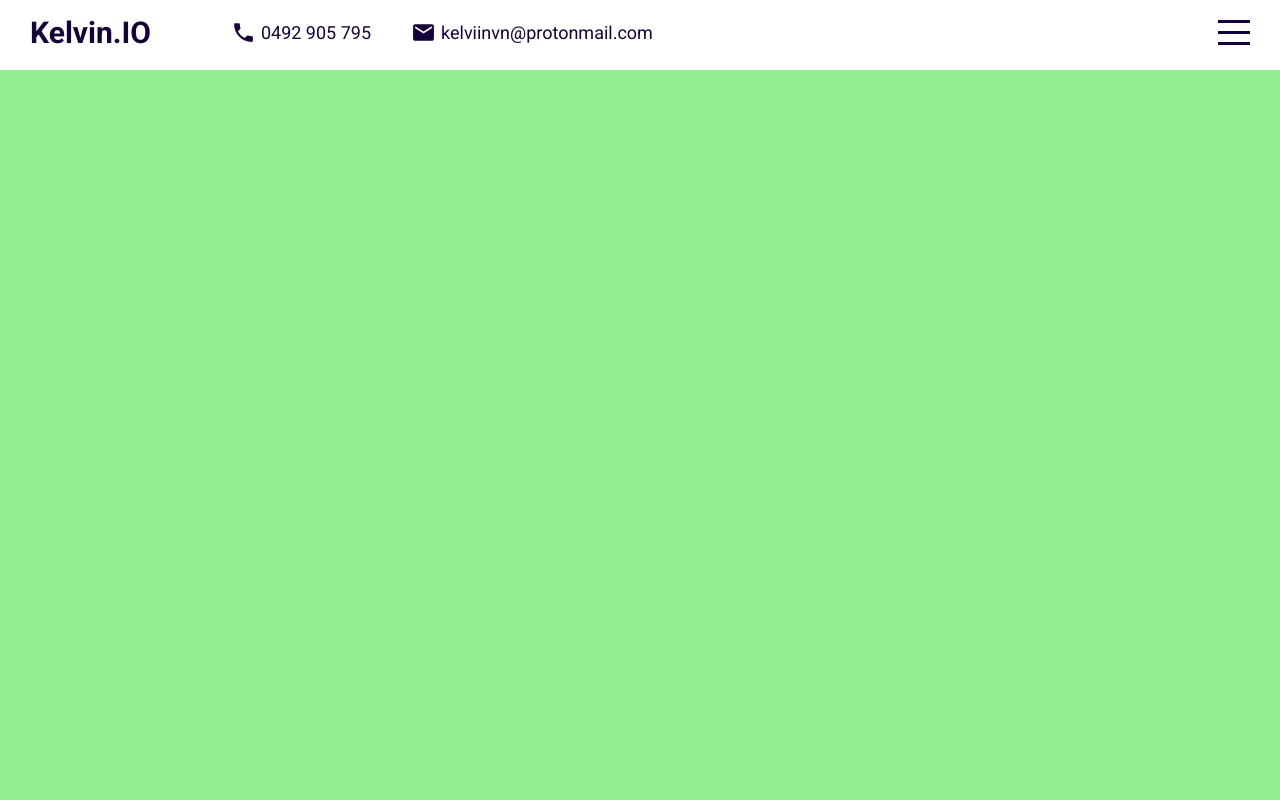
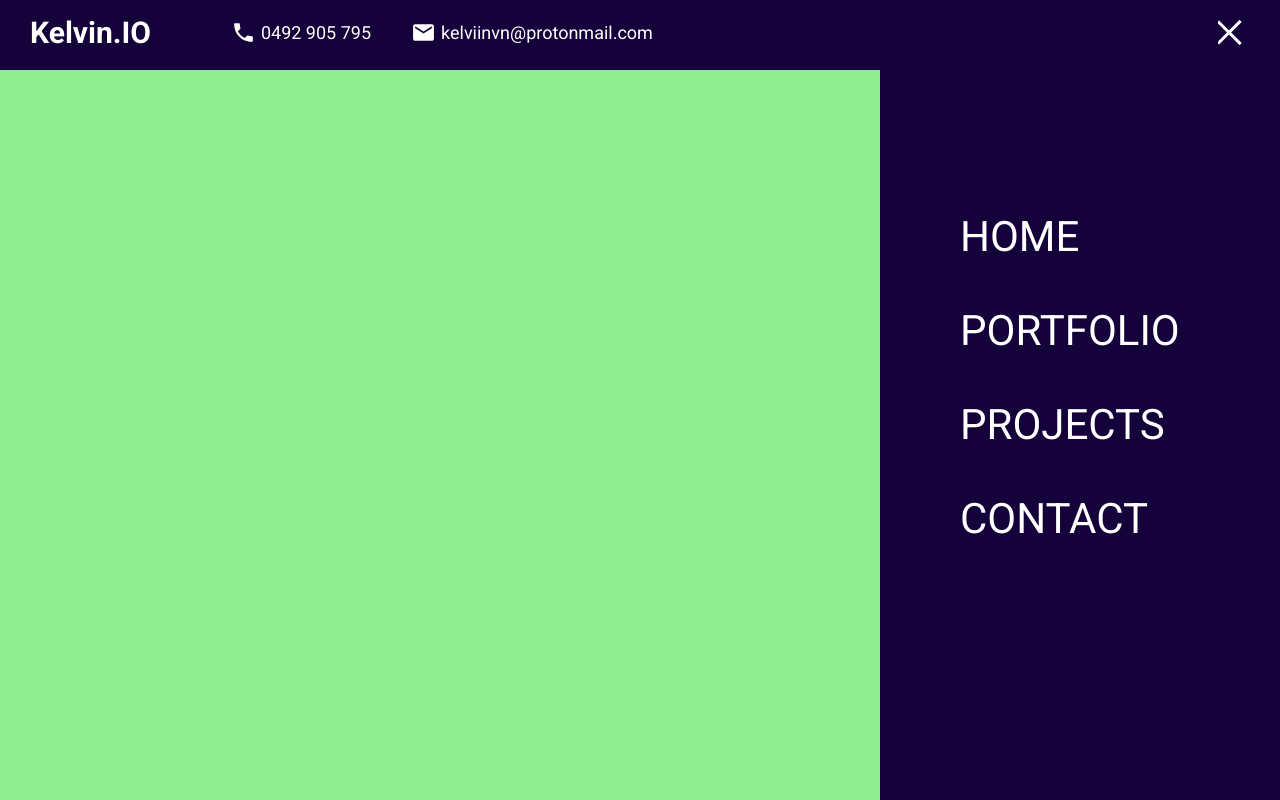
Before and after one commit to KelvinIO/kelvin.io-Portfolio, a React (Create React App) app: page / in a window 1280 px wide. Built offline with nearby package versions, Linux system fonts and the light colour scheme.

Commit message:
Added sidebar functonality with dynamic animations and referencing

```diff
--- a/src/App.jsx
+++ b/src/App.jsx
@@ -3,13 +3,19 @@ import Intro from "./components/intro/Intro";
 import Portfolio from "./components/portfolio/Portfolio";
 import Projects from "./components/projects/Projects";
 import Contact from "./components/contact/Contact";
+import Sidebar from "./sidebar/Sidebar";
 
 import "./app.scss"
+import { useState } from "react";
+
+
 
 function App() {
+  const [menuOpen, setMenuOpen] = useState(true)
   return (
     <div className="app">
-      <Topbar/>
+      <Topbar menuOpen={menuOpen} setMenuOpen={setMenuOpen}/>
+      <Sidebar menuOpen={menuOpen} setMenuOpen={setMenuOpen}/>
       <div className="sections">
       <Intro/>
       <Portfolio/>
--- a/src/components/topbar/Topbar.jsx
+++ b/src/components/topbar/Topbar.jsx
@@ -1,9 +1,9 @@
 import "./topbar.scss"
 import {Phone, Email} from "@material-ui/icons"
 
-export default function topbar() {
+export default function Topbar({menuOpen, setMenuOpen}) {
     return (
-        <div className="topbar">
+        <div className={"topbar " + (menuOpen && "active")}>
             <div className="wrapper">
                 <div className="left">
                     <a href="#intro" className="logo">Kelvin.IO</a>
@@ -18,7 +18,7 @@ export default function topbar() {
                 </div>
 
                 <div className="right">
-                    <div className="menu">
+                    <div className="menu" onClick={()=> setMenuOpen(!menuOpen)}>
                         <span className="line1"></span>
                         <span className="line2"></span>
                         <span className="line3"></span>
--- a/src/components/topbar/topbar.scss
+++ b/src/components/topbar/topbar.scss
@@ -7,7 +7,8 @@
     color: $mainColor;
     position: fixed;
     top: 0;
-    z-index: 2; // show topbar when scrolling
+    z-index: 3; // show topbar when scrolling
+    transition: all 1.5s ease;
 
     .wrapper{
         padding: 15px 30px;
@@ -57,9 +58,32 @@
                     width: 100%;
                     height: 3px;
                     background-color: $mainColor;
+                    transform-origin: left;
+                    transition: all 2s ease;
                 }
             }
         }
     }
 
+    &.active{
+        background-color: $mainColor;
+        color: white;
+
+        .menu{
+            span{
+                &:first-child{
+                    background-color: white;
+                    transform: rotate(45deg);
+                }
+
+                &:nth-child(2){
+                    opacity: 0;
+                }
+                &:last-child{
+                    background-color: white;
+                    transform: rotate(-45deg);
+                }
+            }
+        }
+    }
 }
--- /dev/null
+++ b/src/sidebar/Sidebar.jsx
@@ -0,0 +1,15 @@
+import "./sidebar.scss"
+
+export default function Sidebar({menuOpen, setMenuOpen}) {
+    return (
+        <div className={"sidebar " + (menuOpen && "active")}>
+            <ul>
+                {/* For future replace mutiple functions with a seperate onclick component - D.R.Y principle */}
+                <li onClick={()=>setMenuOpen(false)}><a href="#intro">HOME</a></li>
+                <li onClick={()=>setMenuOpen(false)}><a href="#portfolio">PORTFOLIO</a></li>
+                <li onClick={()=>setMenuOpen(false)}><a href="#projects">PROJECTS</a></li>
+                <li onClick={()=>setMenuOpen(false)}><a href="#contact">CONTACT</a></li>
+            </ul>
+        </div>
+    )
+}
--- /dev/null
+++ b/src/sidebar/sidebar.scss
@@ -0,0 +1,44 @@
+@import "../global.scss";
+
+.sidebar{
+    width: 400px;
+    height: 100vh;
+    background-color: $mainColor;
+    position: fixed;
+    top: 0;
+    right: -400px; // menu starts hidden
+    z-index: 2;
+    display: flex;
+    flex-direction: column;
+    align-items: center;
+    justify-content: center;
+    transition: all 1s ease;
+
+    ul {
+        margin: 0;
+        padding: 0;
+        list-style: none;
+        font-size: 42px;
+        font-weight: 400;
+        color: white;
+        width: 60%;
+
+        li { // change anchor
+            margin-bottom: 45px;
+
+            a{
+                font-size: inherit;
+                color: inherit;
+                text-decoration: none;
+            }
+
+            &:hover{
+                font-weight: 700;
+            }
+        }
+    }
+
+    &.active{ // slide the menu on click
+        right: 0;
+    }
+}
```
